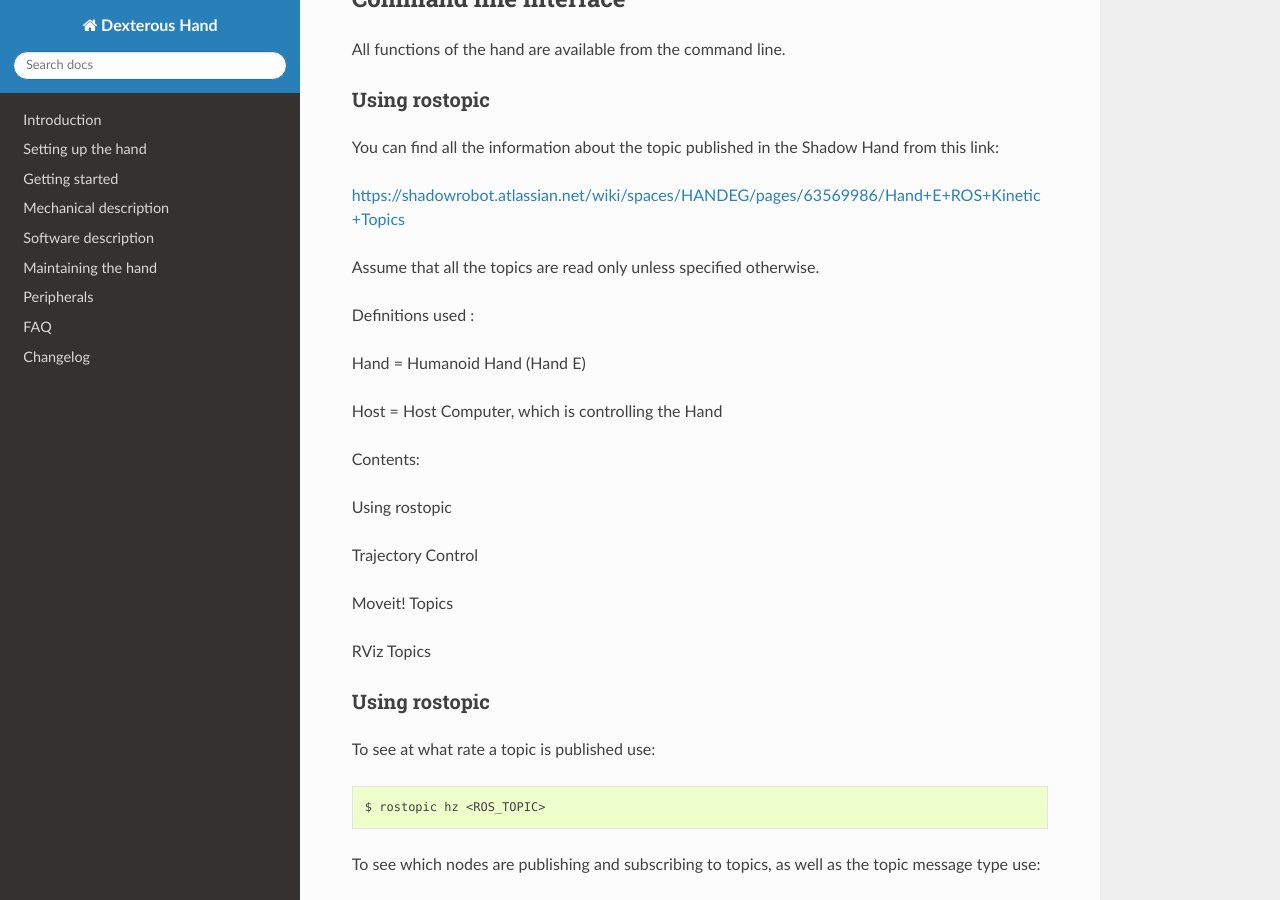
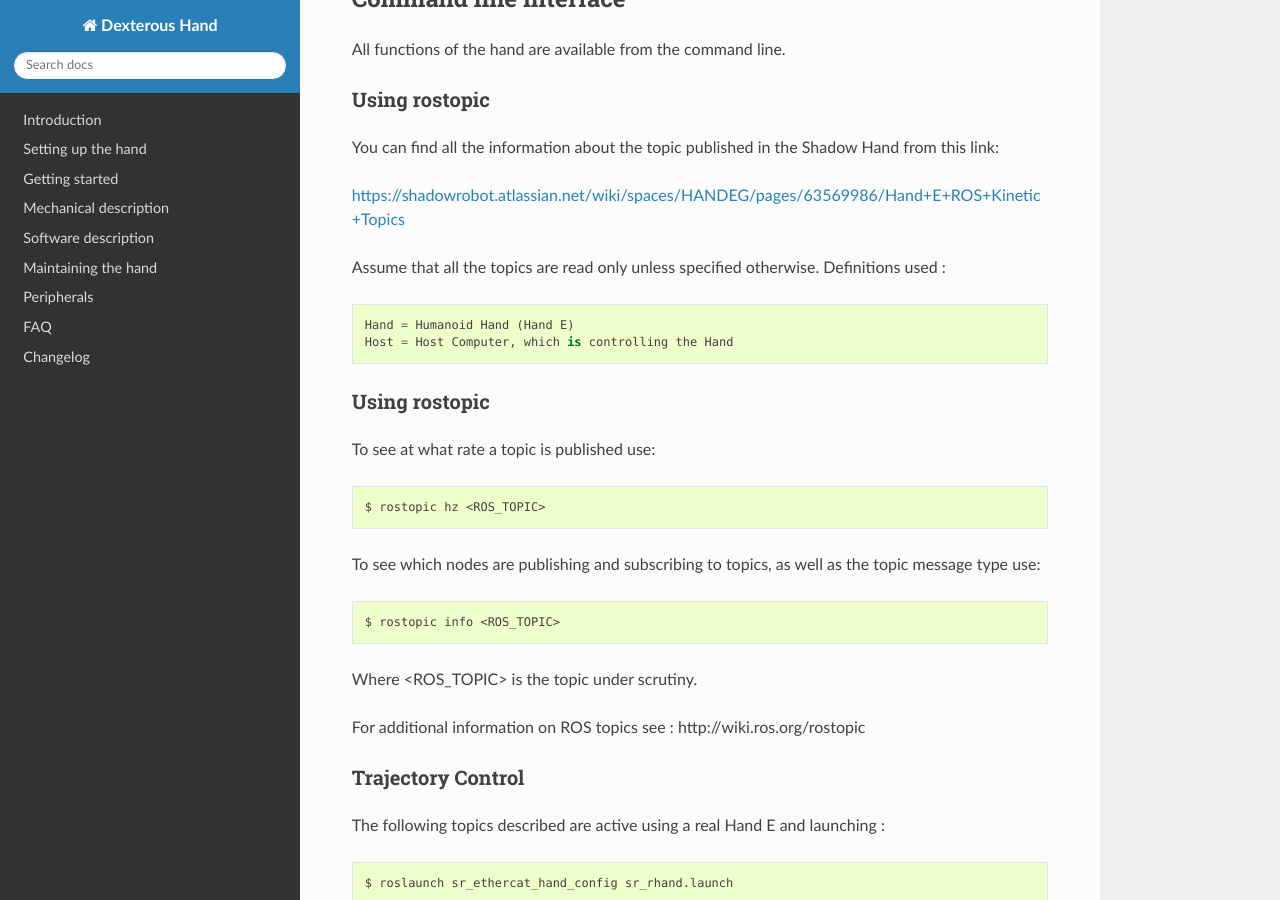
Before and after one commit to shadow-robot/sr_dexterous_hand_documentation, a Sphinx documentation site: the page built from docs/user_guide/3_getting_started.md, in a window 1280 px wide and 900 px high, scrolled down 14542 px. Built offline with Sphinx 7.4.7 and the Read the Docs theme 2.0.0, drawn with Linux system fonts in a browser that asks for light colours.

Commit message:
adding topics section..

```diff
--- a/docs/user_guide/3_getting_started.md
+++ b/docs/user_guide/3_getting_started.md
@@ -452,23 +452,10 @@ You can find all the information about the topic published in the Shadow Hand fr
 <https://shadowrobot.atlassian.net/wiki/spaces/HANDEG/pages/63569986/Hand+E+ROS+Kinetic+Topics>
 
 Assume that all the topics are read only unless specified otherwise.
-
 Definitions used :
 
-Hand = Humanoid Hand (Hand E)
-
-Host = Host Computer, which is controlling the Hand
-
-Contents:
-
-Using rostopic
-
-Trajectory Control
-
-Moveit! Topics
-
-RViz Topics
-
+    Hand = Humanoid Hand (Hand E)
+    Host = Host Computer, which is controlling the Hand
 
 ### Using rostopic
 To see at what rate a topic is published use:
```
